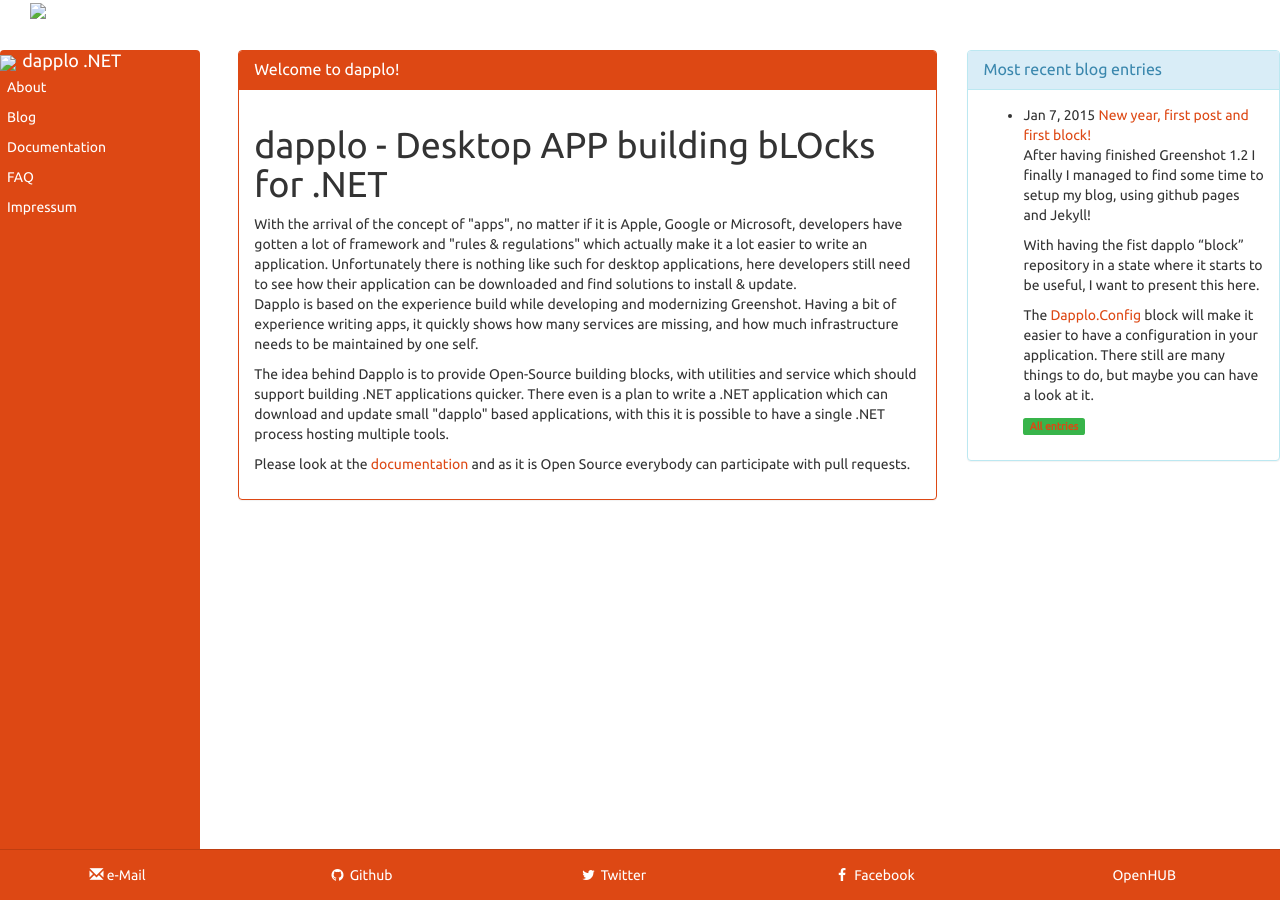
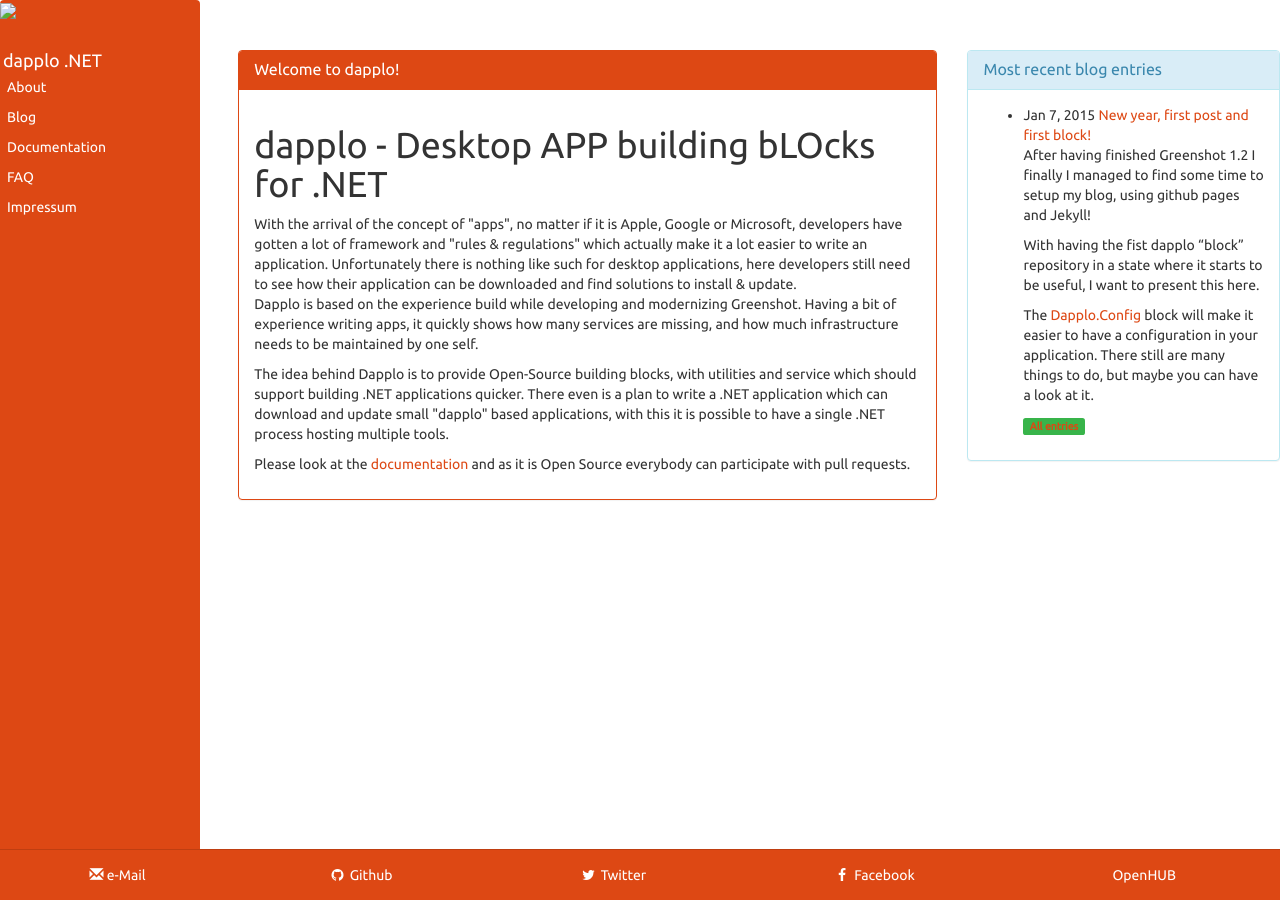
Before and after one commit to dapplo/dapplo.github.io, a Jekyll site: the page built from pages/index.html, in a window 1280 px wide. Built offline with Jekyll 4.4.1, drawn with Linux system fonts in a browser that asks for light colours; Markdown is read by kramdown in place of the engine named in the settings.

Commit message:
Fix menu error

```diff
--- a/_includes/menu.html
+++ b/_includes/menu.html
@@ -1,5 +1,5 @@
 <nav class="navbar navbar-default navbar-fixed-side navbar-fixed-side-left navbar-fill" role="navigation">
-	{% include reactivemanifesto.html %}
+	{% include menu-header.html %}
 	<a href="/" class="navbar-brand navbar-brand-centered">{{ site.title }}</a>
 	<div class="navbar-collapse collapse">
 		<ul class="nav navbar-nav">{% for availablepage in site.pages %}{% if availablepage.tags contains "show_in_header_menu" %}
--- a/_layouts/default.html
+++ b/_layouts/default.html
@@ -3,7 +3,7 @@
 {% include head.html %}
 <body>
 <div class="container-fluid">
-	<div class="col-md-2">{% include menu-header.html %}{% include menu.html %}</div>
+	<div class="col-md-2">{% include menu.html %}</div>
 	<div class="col-md-7">{% include content-header.html %}{{ content }}</div>
 	<div class="col-lg-3 hidden-sm hidden-xs hidden-md">{% include right-header.html %}{% include blog-entries.html %}</div>
 </div>
```
